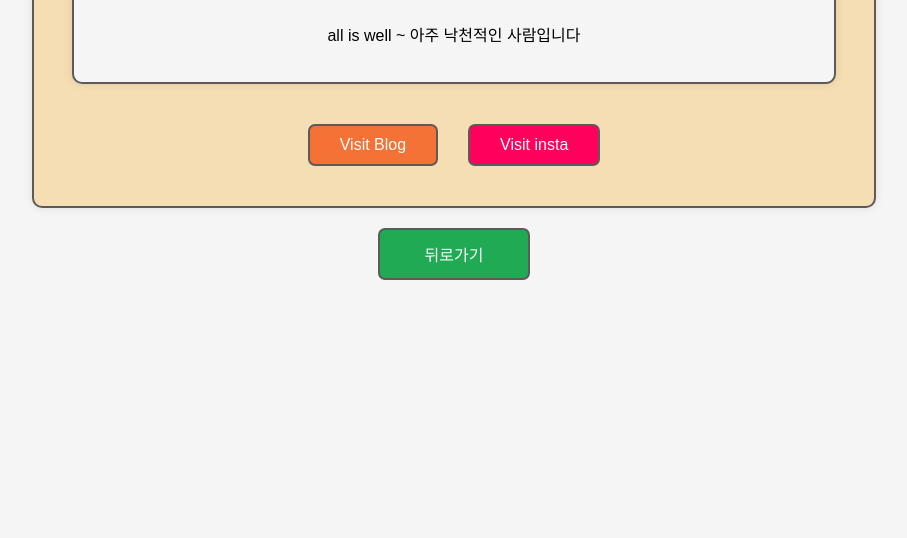
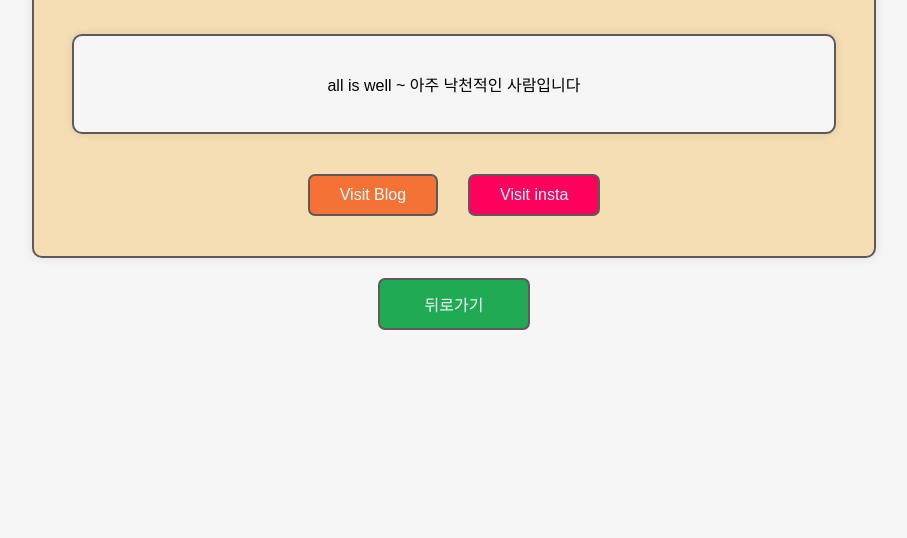
Before and after one commit to mins530/my_team, a plain HTML site: page templates/team-members/member1.html in a window 1280 px wide. Shown: the part 262-800 px from the top of the page, without its empty margins (186-1093 px from the left). Drawn offline with Linux system fonts and the light colour scheme.

Commit message:
바디 위치조정

```diff
--- a/templates/team-members/member1.html
+++ b/templates/team-members/member1.html
@@ -1,5 +1,6 @@
 <!DOCTYPE html>
 <html lang="en">
+
 <head>
     <meta charset="UTF-8">
     <meta name="viewport" content="width=device-width, initial-scale=1.0">
@@ -10,7 +11,9 @@
             background-color: whitesmoke;
             margin: 0;
             padding: 20px;
+            margin-top: 50px;
         }
+
         .profile-container {
             max-width: 800px;
             margin: 0 auto;
@@ -24,12 +27,14 @@
             padding: 20px;
             border: 2px solid #5f5a5a;
         }
+
         .profile-header {
             width: 100%;
             display: flex;
             align-items: center;
             margin-bottom: 50px;
         }
+
         .profile-image {
             border-radius: 50%;
             margin-right: 40px;
@@ -39,18 +44,22 @@
             object-fit: cover;
             border: 2px solid #5f5a5a;
         }
+
         .profile-info {
             flex-grow: 1;
         }
+
         .profile-info h1 {
             margin: 20px 0 10px;
             font-size: 24px;
         }
+
         .profile-info p {
             margin: 5px 0;
             color: #555;
             font-weight: bold;
         }
+
         .profile-description {
             width: 90%;
             text-align: left;
@@ -67,6 +76,7 @@
             padding: 20px;
             border: 2px solid #5f5a5a;
         }
+
         .profile-button {
             background-color: #ff005d;
             color: white;
@@ -79,26 +89,32 @@
             border: 2px solid #5f5a5a;
             margin-right: 20px;
         }
+
         .profile-button:last-child {
             margin-right: 0;
             /* 마지막 버튼의 오른쪽 여백은 제거 */
         }
+
         .profile-button:nth-child(1) {
             background-color: #f47236;
             border: 2px solid #5f5a5a;
         }
+
         .profile-button:hover {
             background-color: #0056b3;
         }
+
         #back:hover {
             background-color: #0056b3;
         }
+
         .profile-buttons {
             display: flex;
             justify-content: center;
             gap: 10px;
             /* 버튼 간격을 추가합니다 */
         }
+
         .modal {
             display: none;
             position: fixed;
@@ -112,6 +128,7 @@
             background-color: rgba(0, 0, 0, 0.4);
             padding-top: 60px;
         }
+
         .modal-content {
             background-color: #fefefe;
             margin: 5% auto;
@@ -121,24 +138,28 @@
             max-width: 500px;
             border-radius: 10px;
         }
+
         .close {
             color: #aaa;
             float: right;
             font-size: 28px;
             font-weight: bold;
         }
+
         .close:hover,
         .close:focus {
             color: black;
             text-decoration: none;
             cursor: pointer;
         }
+
         #team-name,
         #mbti-type {
             cursor: pointer;
             color: blue;
             text-decoration: underline;
         }
+
         #back {
             background-color: #20aa53;
             color: white;
@@ -149,6 +170,7 @@
             border: 2px solid #5f5a5a;
             margin-top: 20px;
         }
+
         .back-container {
             width: 100%;
             display: flex;
@@ -156,6 +178,7 @@
         }
     </style>
 </head>
+
 <body>
     <div class="profile-container">
         <div class="profile-header">
@@ -180,8 +203,7 @@
     </div>
     <div class="back-container">
         <!-- 뒤로가기 구현 -->
-        <a id="back" href="../index.html"
-            class="profile-button">뒤로가기</a>
+        <a id="back" href="../index.html" class="profile-button">뒤로가기</a>
     </div>
     <div id="myModal" class="modal">
         <div class="modal-content">
@@ -230,4 +252,5 @@
 
     </script>
 </body>
+
 </html>
```
Also changed, not shown: templates/team-members/member2.html (+1 -0 lines), templates/team-members/member3.html (+1 -0 lines), templates/team-members/member4.html (+1 -0 lines).
